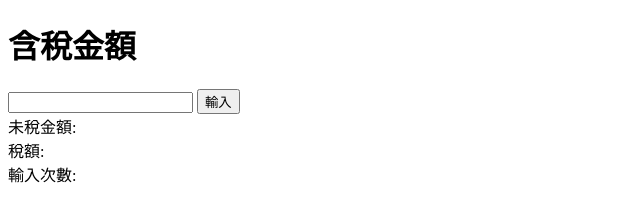
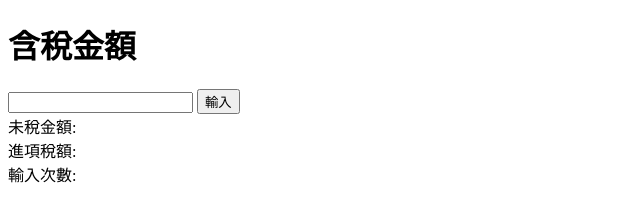
Before and after one commit to jacky3wolf/jacky3wolf.github.io, a plain HTML site: page index.html in a window 1280 px wide. Shown: the full height of the page, 0-640 px from the left. Drawn offline with Linux system fonts and the light colour scheme.

Commit message:
Update index.html

```diff
--- a/index.html
+++ b/index.html
@@ -16,7 +16,7 @@
 <input type="button" value="輸入" id="myButton">
 
 <div>未稅金額:</div>
-<div>稅額:</div>
+<div>進項稅額:</div>
 <div>輸入次數:</div>
 
 
```
